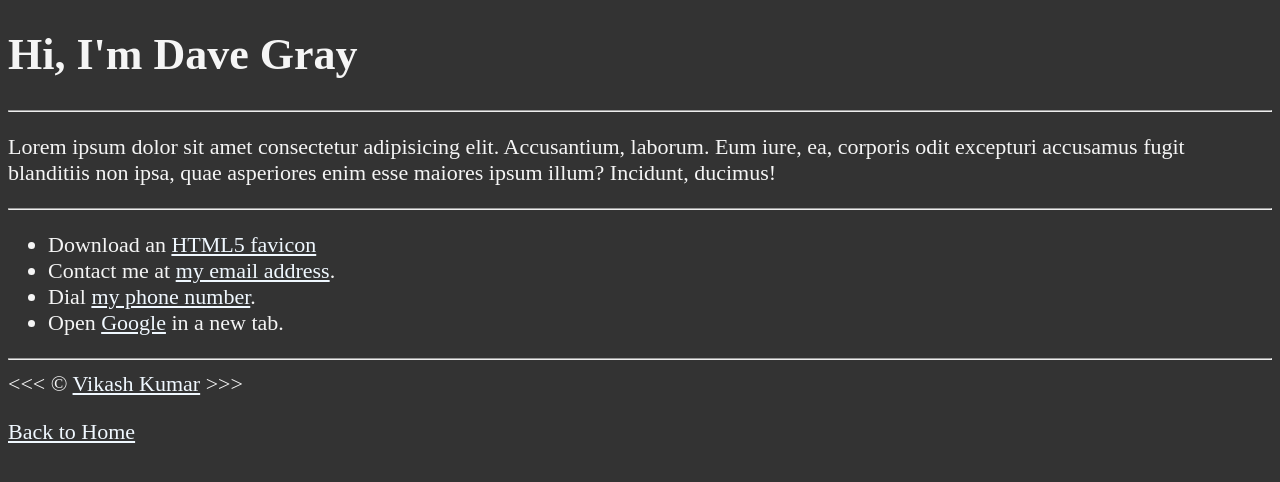
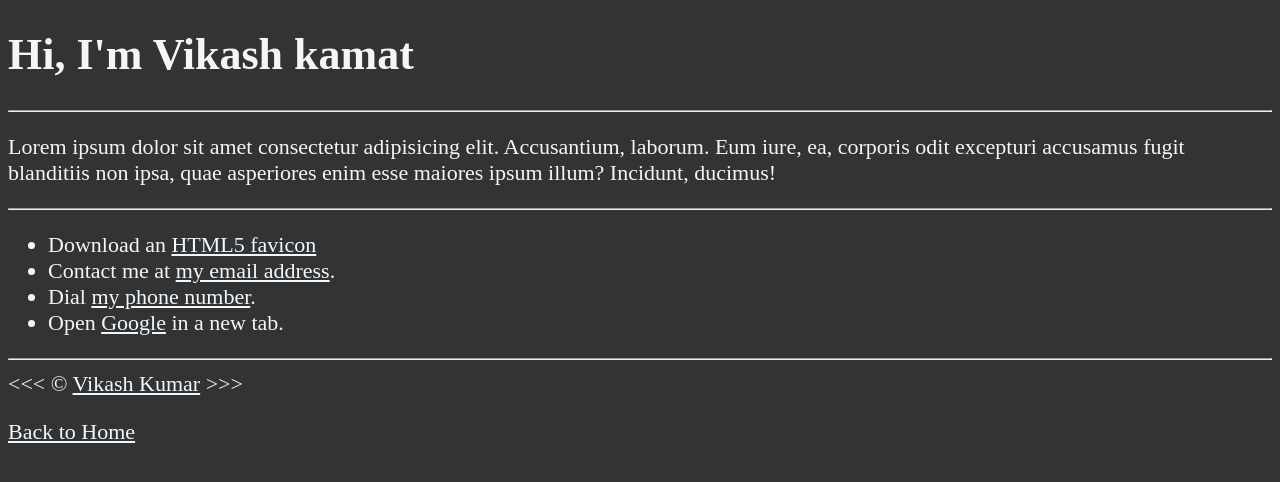
Before and after one commit to Vikash8460/html-course-for-beginners, a plain HTML site: page 05_lesson/about.html in a window 1280 px wide. Drawn offline with Linux system fonts and the light colour scheme.

Commit message:
write the code inside the about.html.

```diff
--- a/05_lesson/about.html
+++ b/05_lesson/about.html
@@ -11,7 +11,7 @@
 </head>
 
 <body>
-    <h1>Hi, I'm Dave Gray</h1>
+    <h1>Hi, I'm Vikash kamat </h1>
 
     <hr>
 
```
